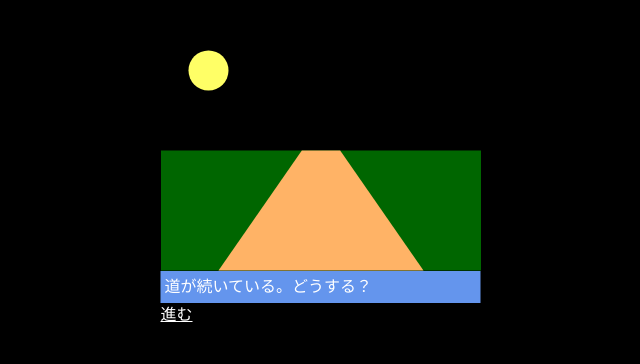
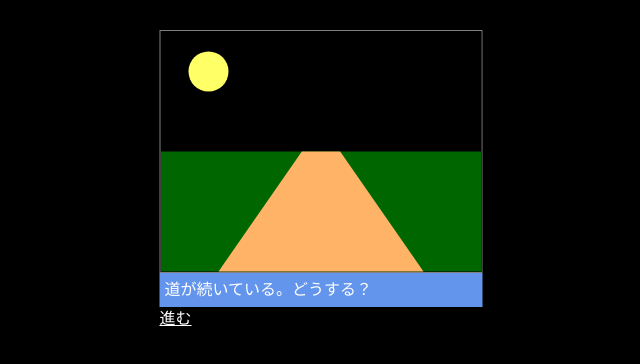
Before and after one commit to yamagame/kobo-adventure, a website: page public/scene-1.html in a window 1280 px wide. Shown: the whole page, without its empty margins (319-959 px from the left). Drawn offline with Linux system fonts and the light colour scheme.

Commit message:
add border

```diff
--- a/public/styles.css
+++ b/public/styles.css
@@ -24,10 +24,14 @@ div.game a, div.game a:link, div.game a:visited {
   color: white;
 }
 
+div.game img {
+  border: solid 1px gray;
+}
+
 div.messsage {
   color: white;
   background-color: cornflowerblue;
   margin: 0;
-  padding: 4px;
-  width: 320px;
+  padding: 5px;
+  width: 323px;
 }
```
